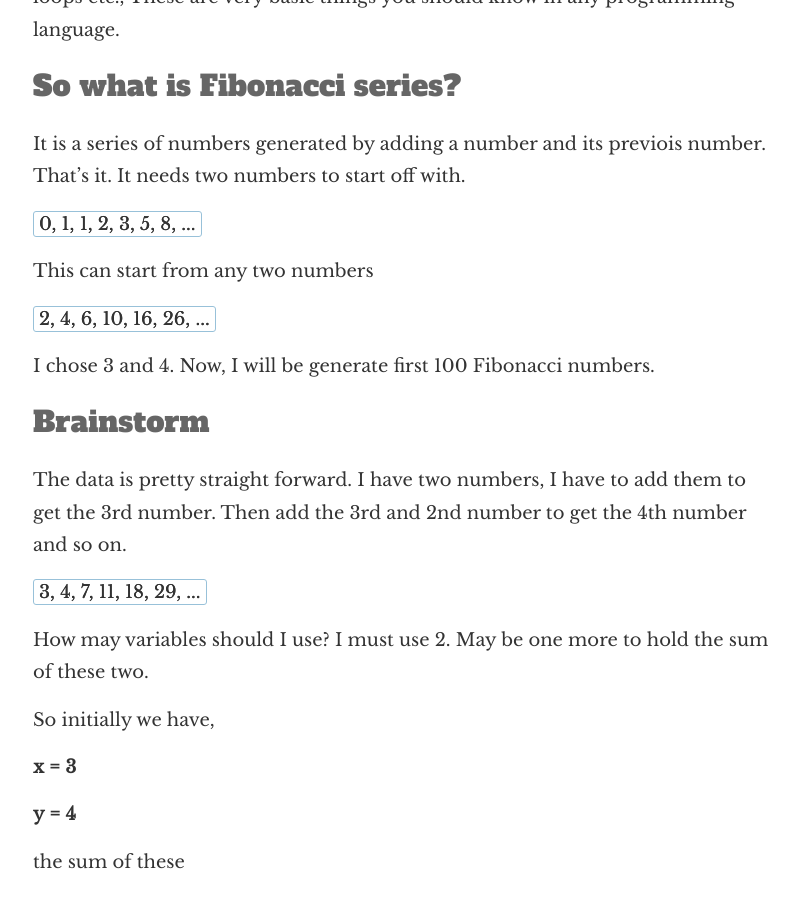
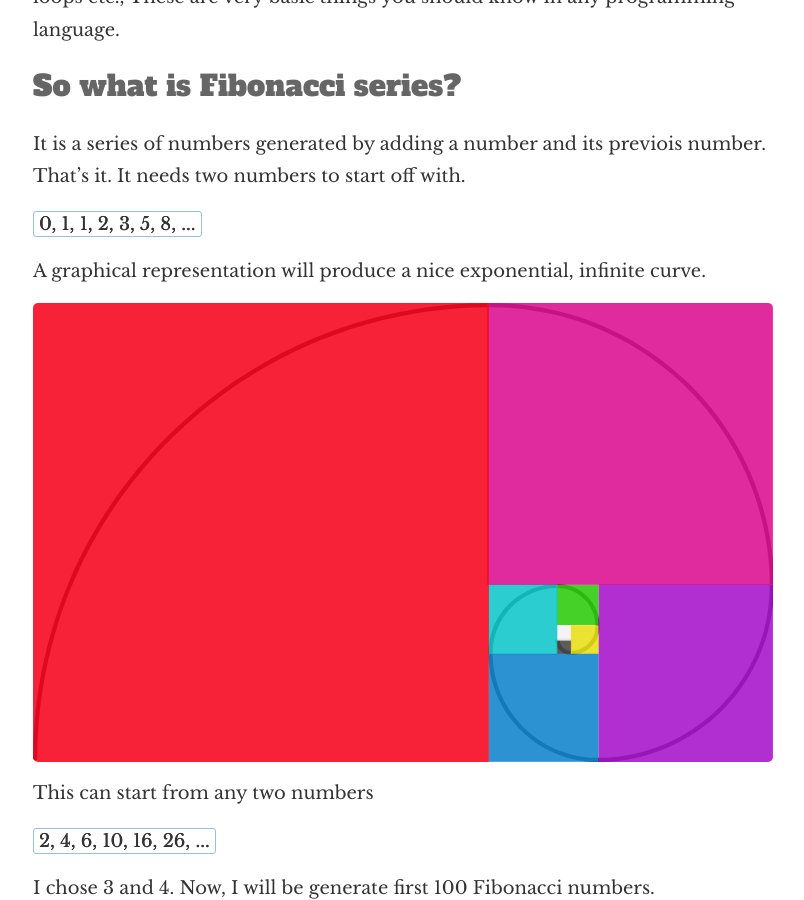
Before and after one commit to sharu725/javascript-blog, a Jekyll site: the page built from _posts/2016-10-18-fibonacci-series.md, in a window 1280 px wide and 900 px high, scrolled down 642 px. Shown: the whole window, without its empty margins (237-1041 px from the left). Built offline with Jekyll 4.4.1, drawn with Linux system fonts in a browser that asks for light colours.

Commit message:
no message

````diff
--- a/_posts/2016-10-18-fibonacci-series.md
+++ b/_posts/2016-10-18-fibonacci-series.md
@@ -14,6 +14,12 @@ So I know a little of JavaScript already. By little I mean variables, functions,
 It is a series of numbers generated by adding a number and its previois number. That's it. It needs two numbers to start off with.
 
 ```0, 1, 1, 2, 3, 5, 8, ...```
+
+
+A graphical representation will produce a nice exponential, infinite curve.
+
+![Fibonacci Spiral javascript](/images/Fibonacci_spiral.svg)
+
 
 This can start from any two numbers
 
````
Also changed, not shown: images/Fibonacci_spiral.svg (added).
